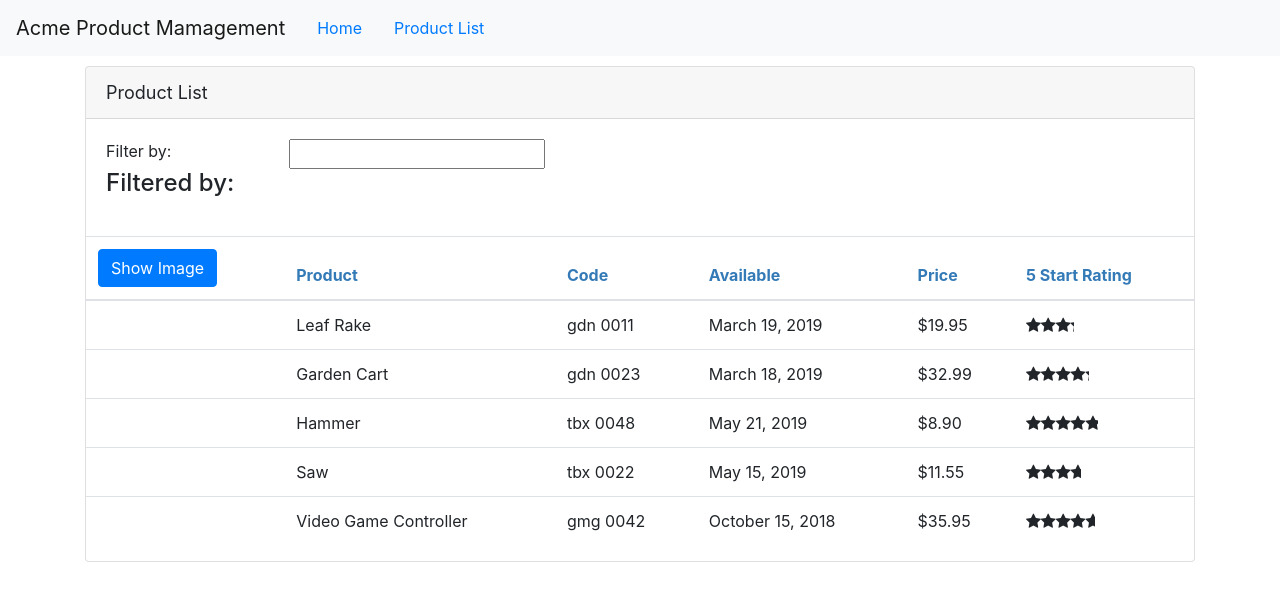
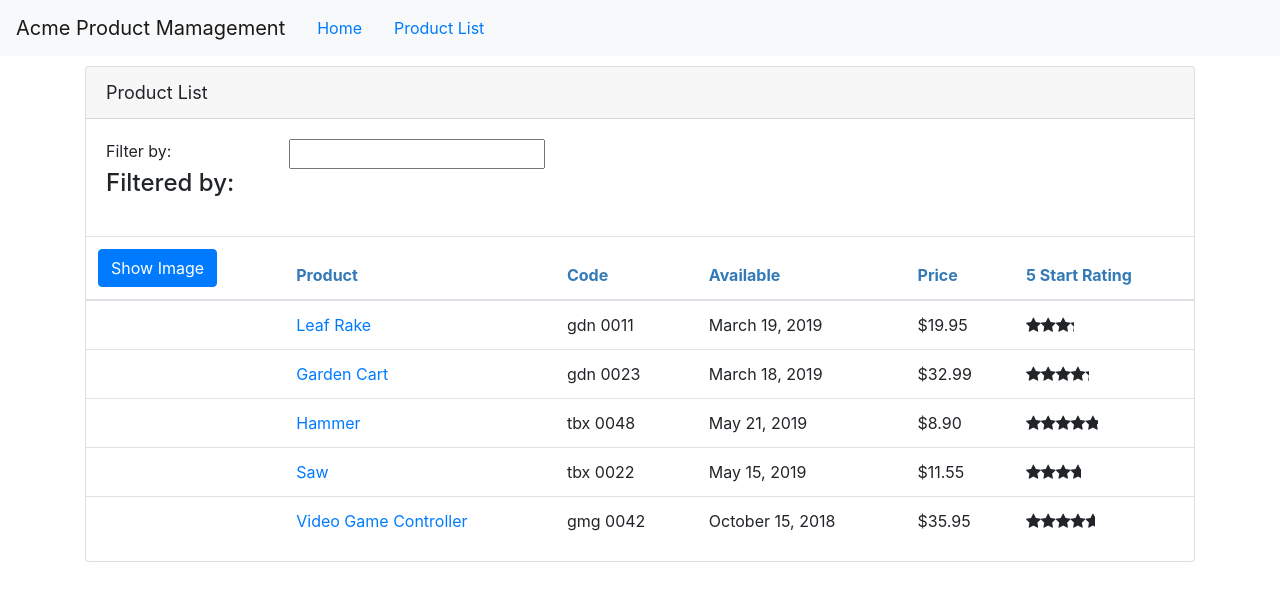
Before and after one commit to gsmofgsm/PSAngularGettingStarted, an Angular app: page /products in a window 1280 px wide. Shown: the top 598 px of the page. Built offline with nearby package versions, Linux system fonts and the light colour scheme.

Commit message:
add routerLink to product details page

```diff
--- a/src/app/products/product-list.component.html
+++ b/src/app/products/product-list.component.html
@@ -43,7 +43,11 @@
                             [style.width.px]='imageWidth'
                             [style.margin.px]='imageMargin'>
                     </td>
-                    <td>{{product.productName}}</td>
+                    <td>
+                        <a [routerLink]="['/products', product.productId]">
+                            {{product.productName}}
+                        </a>
+                    </td>
                     <td>{{product.productCode | lowercase | convertToSpaces: '-'}}</td>
                     <td>{{product.releaseDate}}</td>
                     <td>{{product.price | currency:'USD':'symbol':'1.2-2'}}</td>
```
